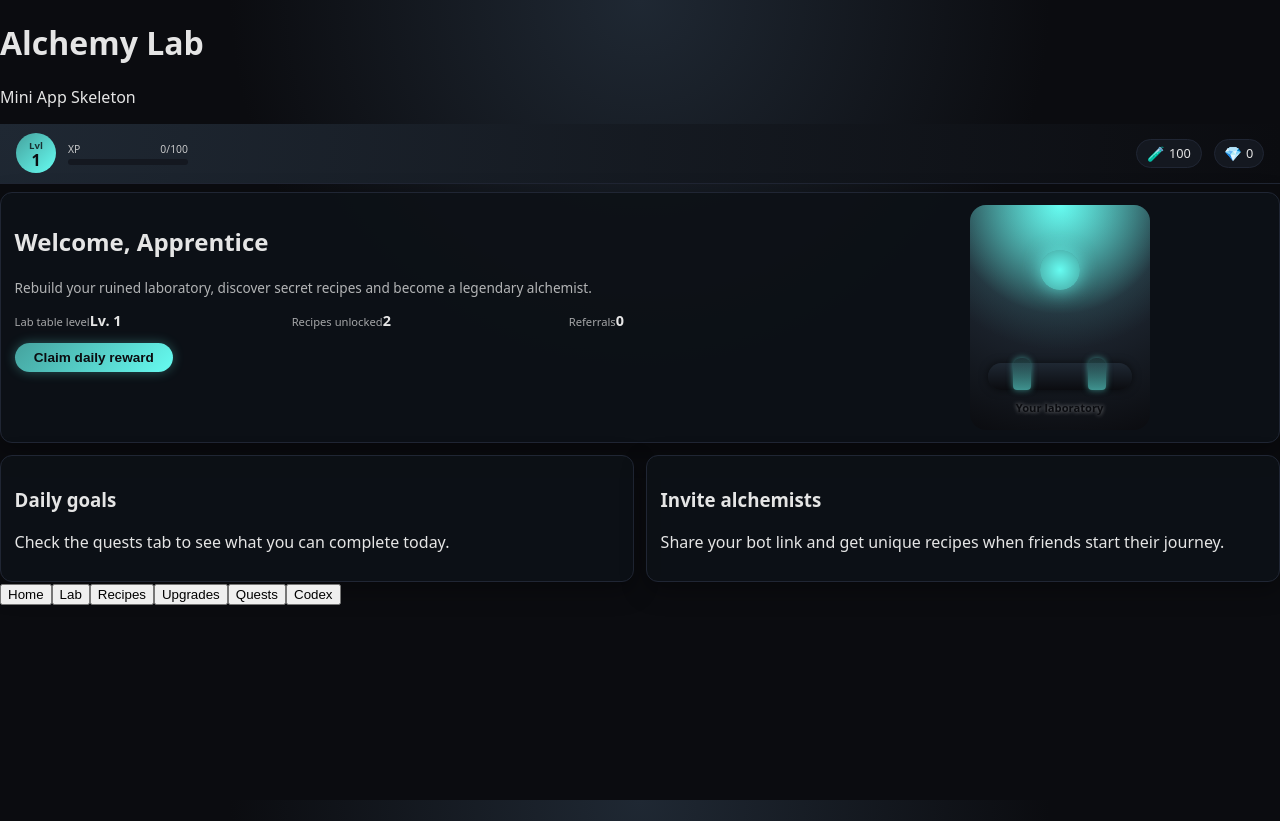
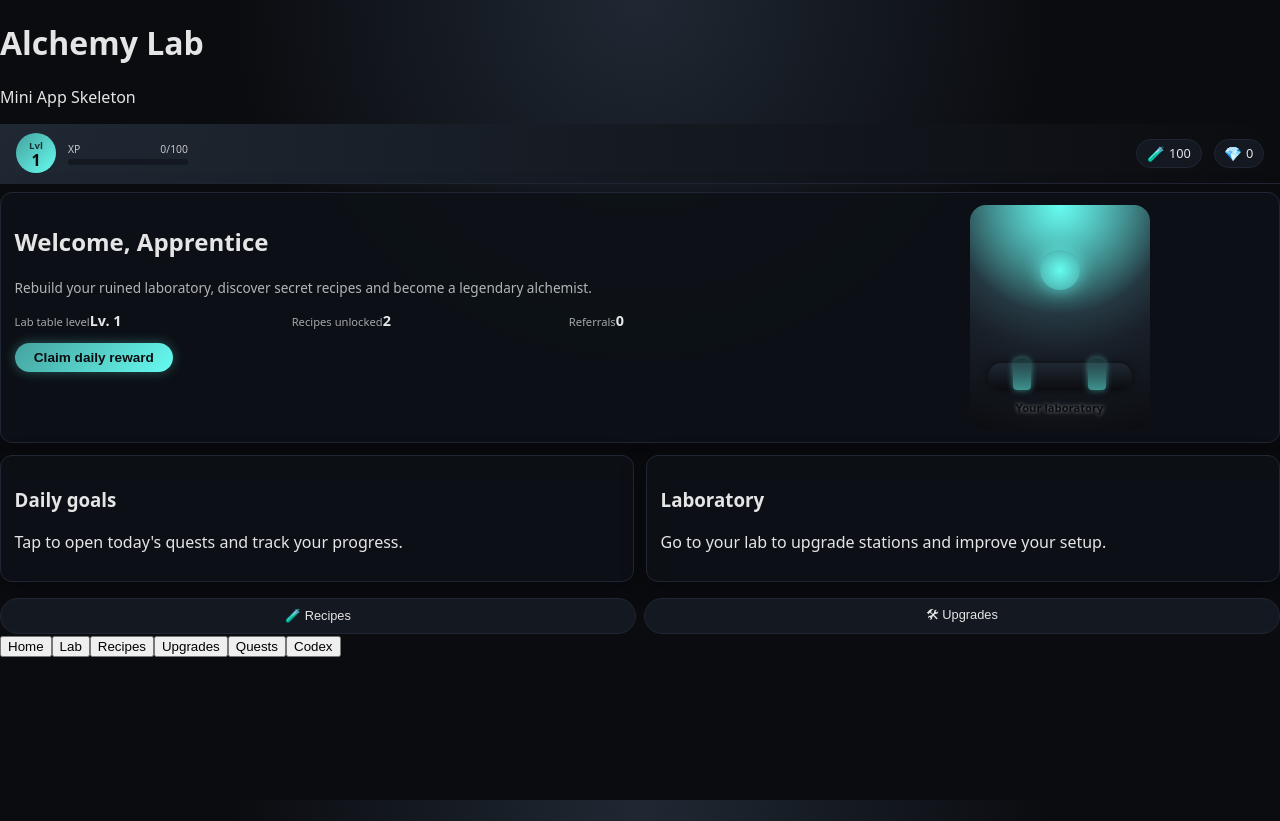
Before and after one commit to uplivonia/alchemy-lab-skeleton, a React (Vite) app in the folder frontend/: page / in a window 1280 px wide. Built offline with nearby package versions, Linux system fonts and the light colour scheme; no server answers.

Commit message:
🔥 Premium UX Pack — clickable home cards, streamlined navigation and improved TabId routing

```diff
--- a/frontend/src/App.tsx
+++ b/frontend/src/App.tsx
@@ -9,23 +9,38 @@ import { CodexPage } from './pages/CodexPage'
 
 export type TabId = 'home' | 'lab' | 'recipes' | 'upgrades' | 'quests' | 'codex'
 
-const tabComponents: Record<TabId, React.FC> = {
-  home: HomePage,
-  lab: LabPage,
-  recipes: RecipesPage,
-  upgrades: UpgradesPage,
-  quests: QuestsPage,
-  codex: CodexPage
-}
+const App: React.FC = () => {
+    const [activeTab, setActiveTab] = useState<TabId>('home')
 
-const App: React.FC = () => {
-  const [activeTab, setActiveTab] = useState<TabId>('home')
-  const Active = tabComponents[activeTab]
-  return (
-    <Layout activeTab={activeTab} onTabChange={setActiveTab}>
-      <Active />
-    </Layout>
-  )
+    let content: React.ReactNode
+    switch (activeTab) {
+        case 'home':
+            content = <HomePage onNavigate={setActiveTab} />
+            break
+        case 'lab':
+            content = <LabPage />
+            break
+        case 'recipes':
+            content = <RecipesPage />
+            break
+        case 'upgrades':
+            content = <UpgradesPage />
+            break
+        case 'quests':
+            content = <QuestsPage />
+            break
+        case 'codex':
+            content = <CodexPage />
+            break
+        default:
+            content = <HomePage onNavigate={setActiveTab} />
+    }
+
+    return (
+        <Layout activeTab={activeTab} onTabChange={setActiveTab}>
+            {content}
+        </Layout>
+    )
 }
 
 export default App
--- a/frontend/src/pages/HomePage.tsx
+++ b/frontend/src/pages/HomePage.tsx
@@ -1,7 +1,12 @@
 import React, { useState } from 'react'
 import { useGameState } from '../game/state'
+import type { TabId } from '../App'
 
-export const HomePage: React.FC = () => {
+interface HomePageProps {
+    onNavigate?: (tab: TabId) => void
+}
+
+export const HomePage: React.FC<HomePageProps> = ({ onNavigate }) => {
     const { player, claimDailyReward } = useGameState()
     const [toast, setToast] = useState<string | null>(null)
 
@@ -13,11 +18,13 @@ export const HomePage: React.FC = () => {
         if (!canClaimToday) return
         claimDailyReward()
         setToast('+25 AP, +10 XP')
+        window.setTimeout(() => setToast(null), 2200)
+    }
 
-        window.setTimeout(() => {
-            setToast(null)
-        }, 2200)
-    }
+    const goToQuests = () => onNavigate?.('quests')
+    const goToLab = () => onNavigate?.('lab')
+    const goToRecipes = () => onNavigate?.('recipes')
+    const goToUpgrades = () => onNavigate?.('upgrades')
 
     return (
         <section className="home">
@@ -65,17 +72,36 @@ export const HomePage: React.FC = () => {
                 </div>
             </div>
 
+            {/* две крупные карточки-кнопки */}
             <div className="home-grid">
-                <div className="card">
+                <div
+                    className="card home-card-clickable"
+                    onClick={goToQuests}
+                    role="button"
+                    tabIndex={0}
+                >
                     <h3>Daily goals</h3>
-                    <p>Check the quests tab to see what you can complete today.</p>
+                    <p>Tap to open today&apos;s quests and track your progress.</p>
                 </div>
-                <div className="card">
-                    <h3>Invite alchemists</h3>
-                    <p>
-                        Share your bot link and get unique recipes when friends start their journey.
-                    </p>
+                <div
+                    className="card home-card-clickable"
+                    onClick={goToLab}
+                    role="button"
+                    tabIndex={0}
+                >
+                    <h3>Laboratory</h3>
+                    <p>Go to your lab to upgrade stations and improve your setup.</p>
                 </div>
+            </div>
+
+            {/* маленькие быстрые кнопки под ними */}
+            <div className="home-quick-grid">
+                <button className="home-quick" onClick={goToRecipes}>
+                    🧪 Recipes
+                </button>
+                <button className="home-quick" onClick={goToUpgrades}>
+                    🛠 Upgrades
+                </button>
             </div>
 
             {toast && (
--- a/frontend/src/styles/global.css
+++ b/frontend/src/styles/global.css
@@ -387,3 +387,46 @@ nav {
         opacity: 0;
     }
 }
+
+.home-card-clickable {
+    cursor: pointer;
+    transition: transform 0.12s ease, box-shadow 0.12s ease, border-color 0.12s ease;
+}
+
+    .home-card-clickable:hover {
+        transform: translateY(-1px);
+        box-shadow: 0 10px 26px rgba(0, 0, 0, 0.5);
+        border-color: #45a29e;
+    }
+
+.home-quick-grid {
+    display: flex;
+    gap: 0.5rem;
+    margin-top: 0.25rem;
+}
+
+.home-quick {
+    flex: 1;
+    border-radius: 999px;
+    border: 1px solid #202634;
+    background: #141820;
+    color: #e5e5e5;
+    font-size: 0.8rem;
+    padding: 0.4rem 0.6rem;
+    display: inline-flex;
+    align-items: center;
+    justify-content: center;
+    gap: 0.25rem;
+    cursor: pointer;
+    transition: background 0.12s ease, transform 0.1s ease, box-shadow 0.1s ease;
+}
+
+    .home-quick:hover {
+        background: #1f2833;
+        box-shadow: 0 8px 18px rgba(0, 0, 0, 0.4);
+    }
+
+    .home-quick:active {
+        transform: translateY(1px);
+        box-shadow: 0 4px 10px rgba(0, 0, 0, 0.3);
+    }
```
